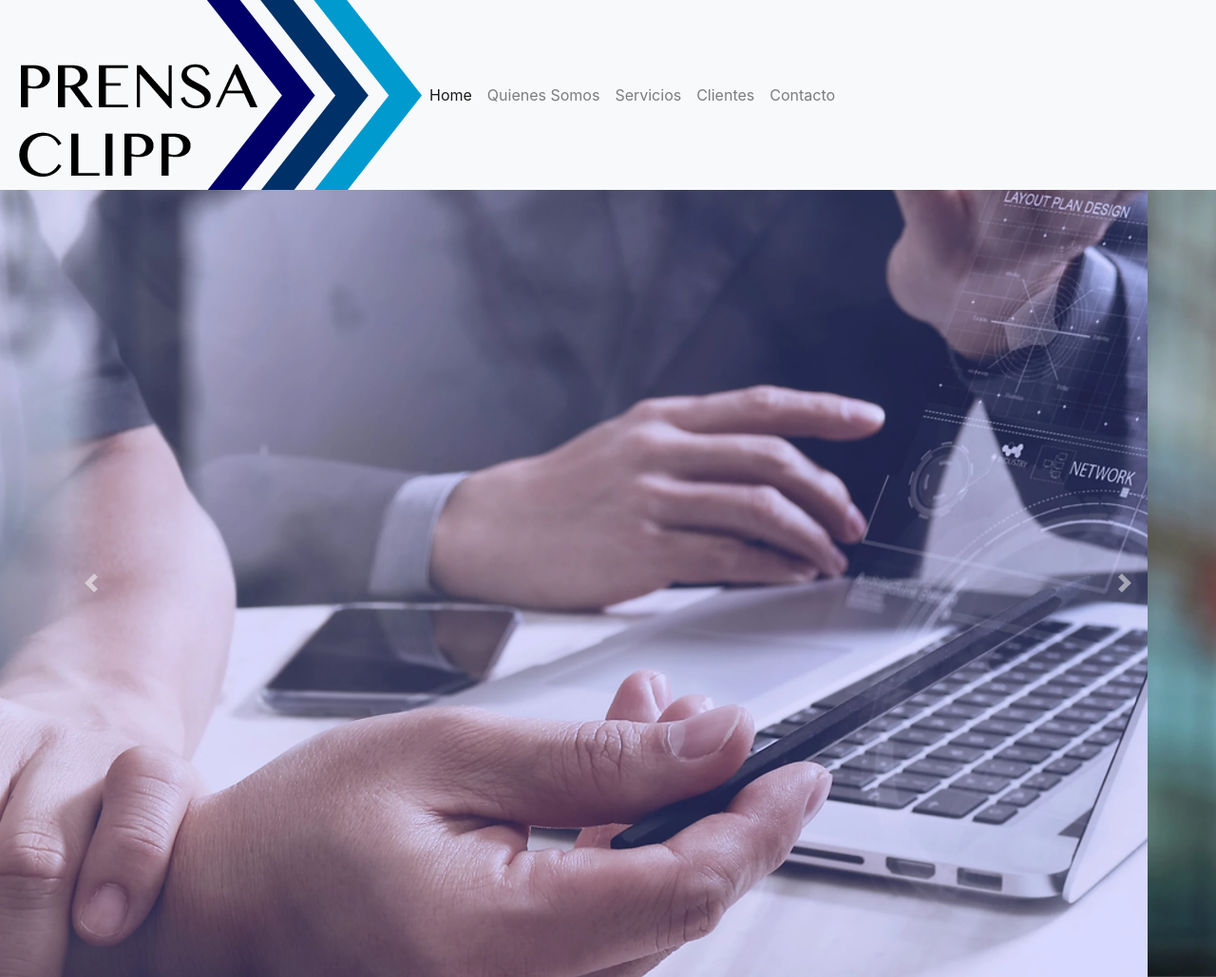
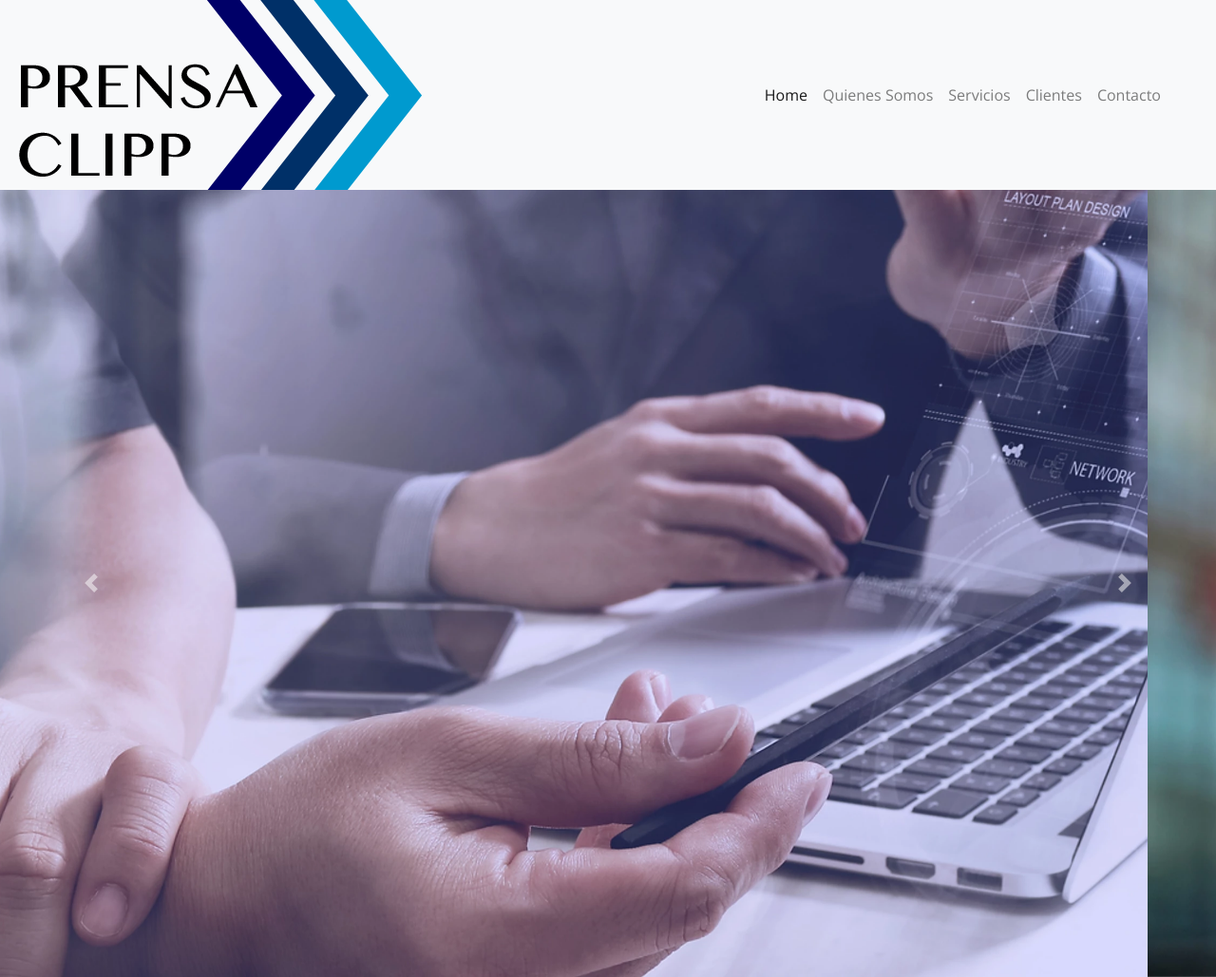
Before and after one commit to rafaellanicoletti/prensaclipp, a plain HTML site: page index.html in a window 1280 px wide. Shown: the top 1029 px of the page at 95% size. Drawn offline with nearby package versions, Linux system fonts and the light colour scheme; a script that the page names is missing.

Commit message:
css navbar

```diff
--- a/index.html
+++ b/index.html
@@ -22,6 +22,7 @@
     <script src="https://stackpath.bootstrapcdn.com/bootstrap/4.4.1/js/bootstrap.min.js"
         integrity="sha384-wfSDF2E50Y2D1uUdj0O3uMBJnjuUD4Ih7YwaYd1iqfktj0Uod8GCExl3Og8ifwB6"
         crossorigin="anonymous"></script>
+    <link href="https://fonts.googleapis.com/css?family=Open+Sans&display=swap" rel="stylesheet">
 </head>
 
 
@@ -37,7 +38,7 @@
             <span class="navbar-toggler-icon"></span>
         </button>
         <div class="collapse navbar-collapse" id="navbarNavDropdown">
-            <ul class="navbar-nav">
+            <ul class="navbar-nav" id="menu">
                 <li class="nav-item active">
                     <a class="nav-link" href="#">Home <span class="sr-only">(current)</span></a>
                 </li>
@@ -107,7 +108,8 @@
                 <h2>Asesoria comunicacional</h2>
                 <h2>Gestion de Prensa</h2>
                 <h2>Reportes de Prensa</h2>
-                <button type="button" class="btn btn-primary .active" data-toggle="button" aria-pressed="false">
+
+                <button type="button" class="btn btn-dark .active" data-toggle="button" aria-pressed="false">
                     Mas Informacion
                 </button>
                 </div>
--- a/style.css
+++ b/style.css
@@ -1,6 +1,19 @@
 .navbar{
     height: 200px;
+    font-family: 'Open Sans', sans-serif;
+
 }
+
+#menu {
+    position: absolute;
+    top: 80px;
+    right: 50px;
+}
+
+/* .button{
+    background-color: black;
+    color: white;
+} */
 
 .containerGray{
     background-color: #F2F2F2;
```
